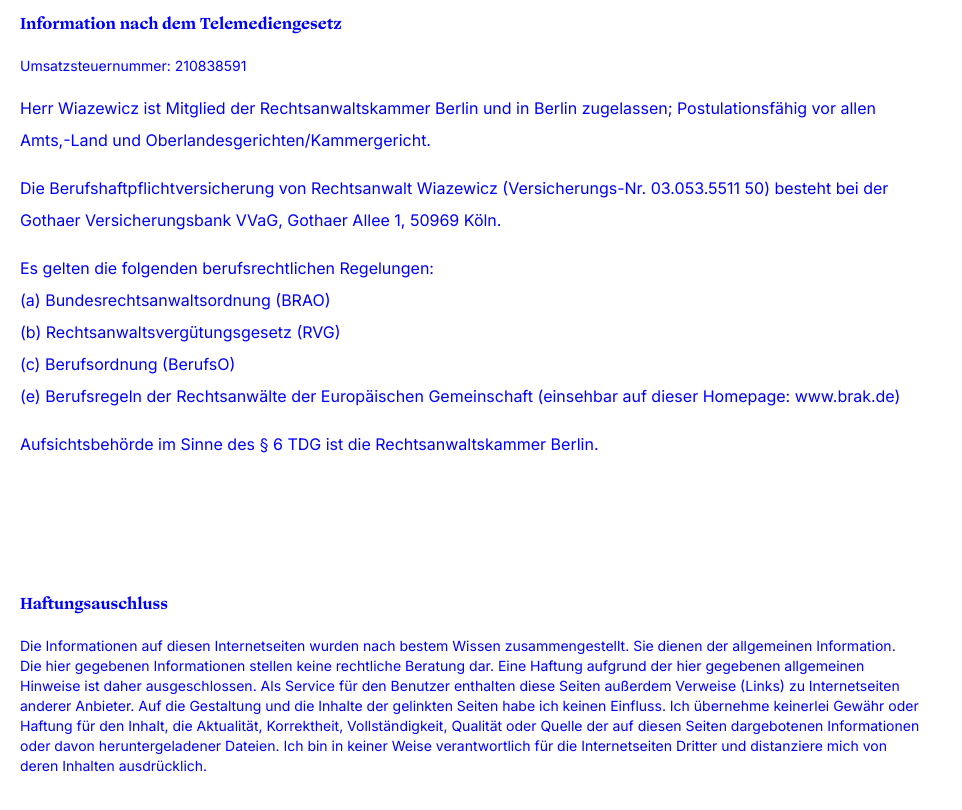
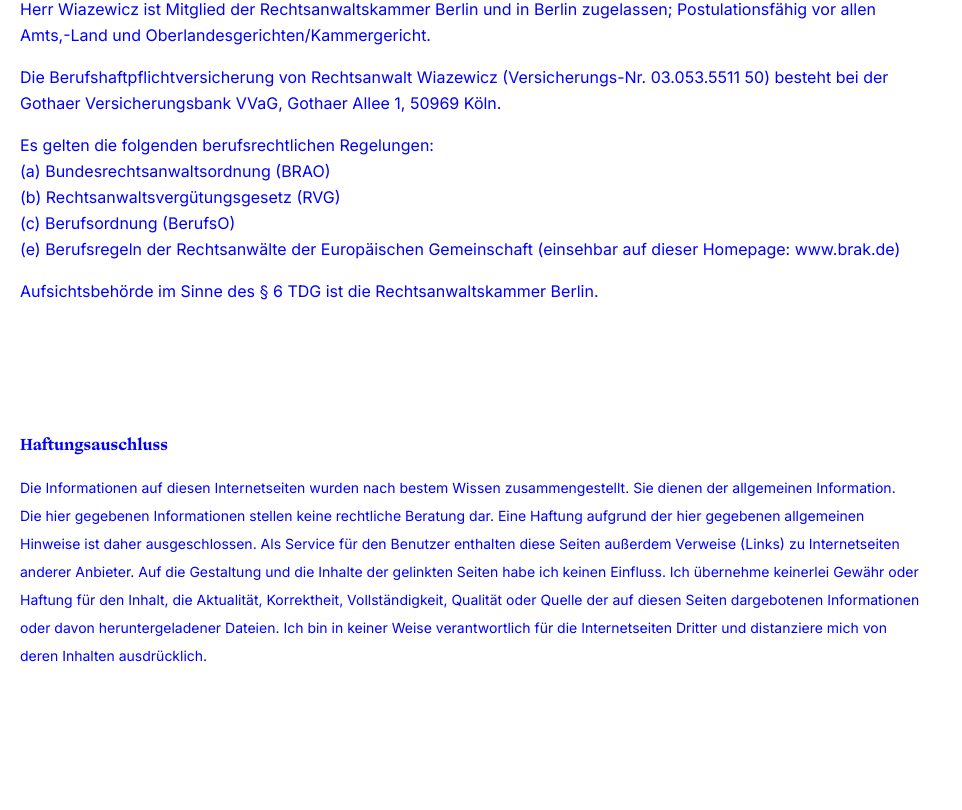
Before and after one commit to dreadbeard11/ra-wiazewicz, a Next.js app: page / in a window 1280 px wide. Shown: the part 980-1790 px from the top of the page, without its empty margins (0-962 px from the left). Built offline with nearby package versions, Linux system fonts and the light colour scheme.

Commit message:
Update page.tsx

```diff
--- a/src/app/page.tsx
+++ b/src/app/page.tsx
@@ -13,7 +13,7 @@ export default function Index() {
   return (
     <main>
       <Container>
-        <div className="space-y-24 md:w-[900px] max-w-[1200px] leading-loose">
+        <div className="space-y-24 md:w-[900px] max-w-[1200px] leading-relaxed">
           <div>
             <h2>Tätigkeitsbereiche</h2>
             <ul>
@@ -103,7 +103,7 @@ export default function Index() {
           </div>
           <div className="border-t border-current md:border-none pt-8 pb-40">
             <h2 className="pb-4">Haftungsauschluss</h2>
-            <div className="text-sm">
+            <div className="text-sm leading-loose">
             Die Informationen auf diesen Internetseiten wurden nach bestem
             Wissen zusammengestellt. Sie dienen der allgemeinen Information. Die
             hier gegebenen Informationen stellen keine rechtliche Beratung dar.
```
